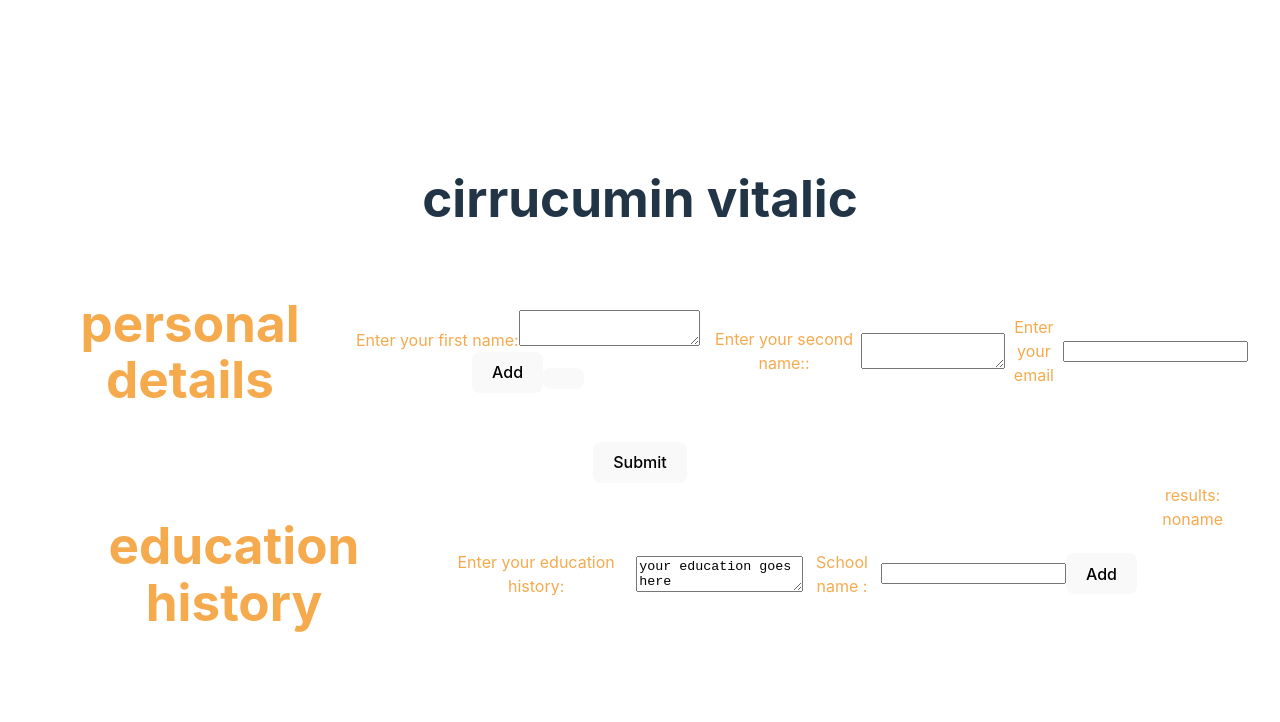
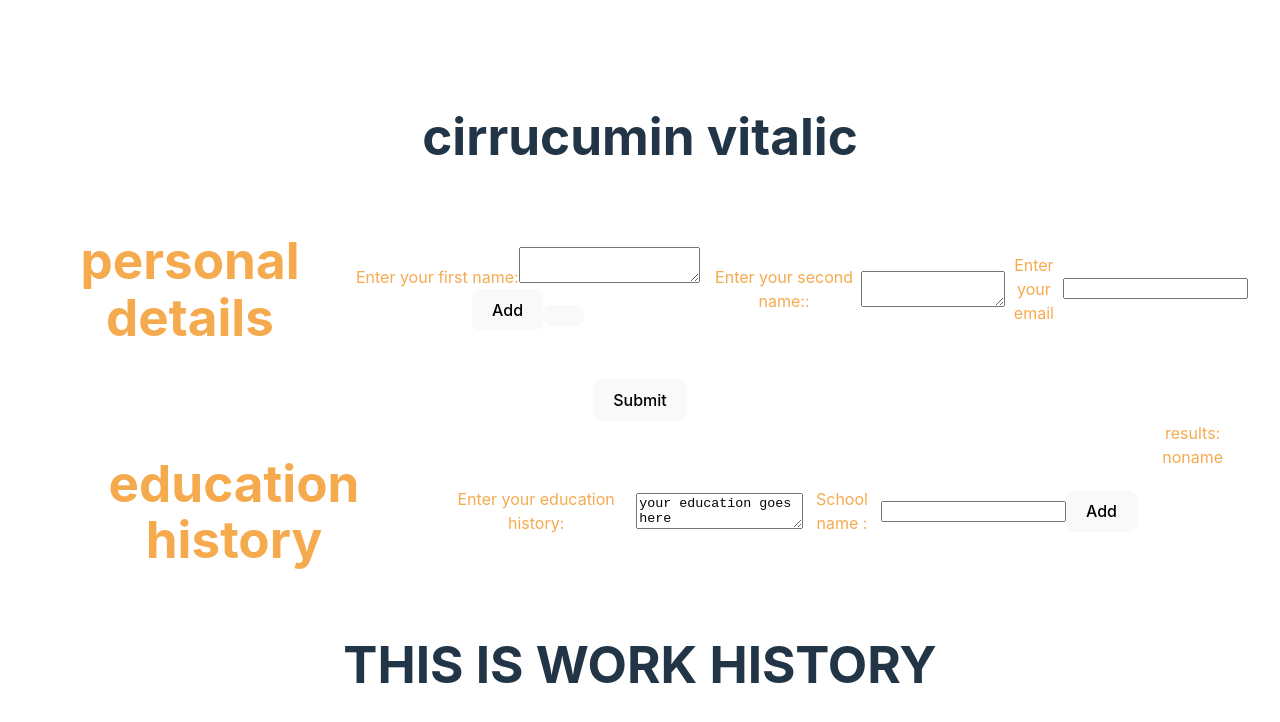
Before and after one commit to Bol-o/react-learning, a React (Vite) app in the folder runy-nose-react-app/: page / in a window 1280 px wide. Shown: the top 722 px of the page. Built offline with nearby package versions, Linux system fonts and the light colour scheme.

Commit message:
adding worki hist component
Learning how to do it steb by step and not just copy pasting previous
component and modifying. Names of main functions first letter capital,
same when you paste it as am 'element' into the main.jsx.

```diff
--- a/runy-nose-react-app/src/main.jsx
+++ b/runy-nose-react-app/src/main.jsx
@@ -4,11 +4,13 @@ import App from './App.jsx'
 import './index.css'
 import PersDetails from './persDetails.jsx'
 import EduDetails from './education.jsx'
+import WorkHistory from './work-history.jsx'
 
 createRoot(document.getElementById('root')).render(
   <StrictMode>
     <App />
     <PersDetails />
     <EduDetails />
+    <WorkHistory />
   </StrictMode>,
 )
--- /dev/null
+++ b/runy-nose-react-app/src/work-history.jsx
@@ -0,0 +1,21 @@
+import React from "react";
+import { useState } from "react";
+import './App.css'
+
+function WorkHistory(){
+
+
+return(
+    <>
+
+
+    <div>
+    <h1>THIS IS WORK HISTORY</h1>
+    </div>
+
+    </>
+)
+
+}
+
+export default WorkHistory
```
